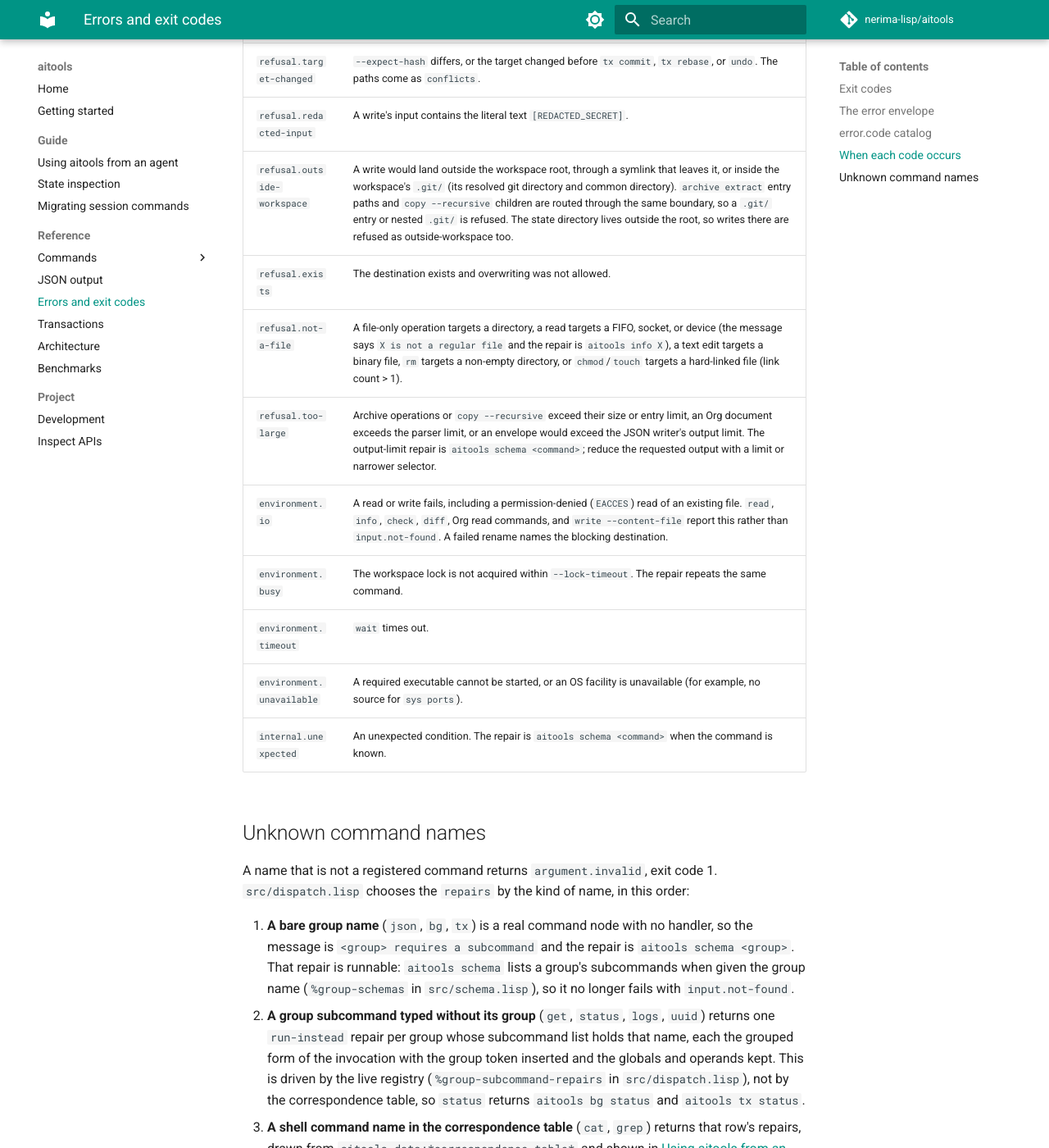
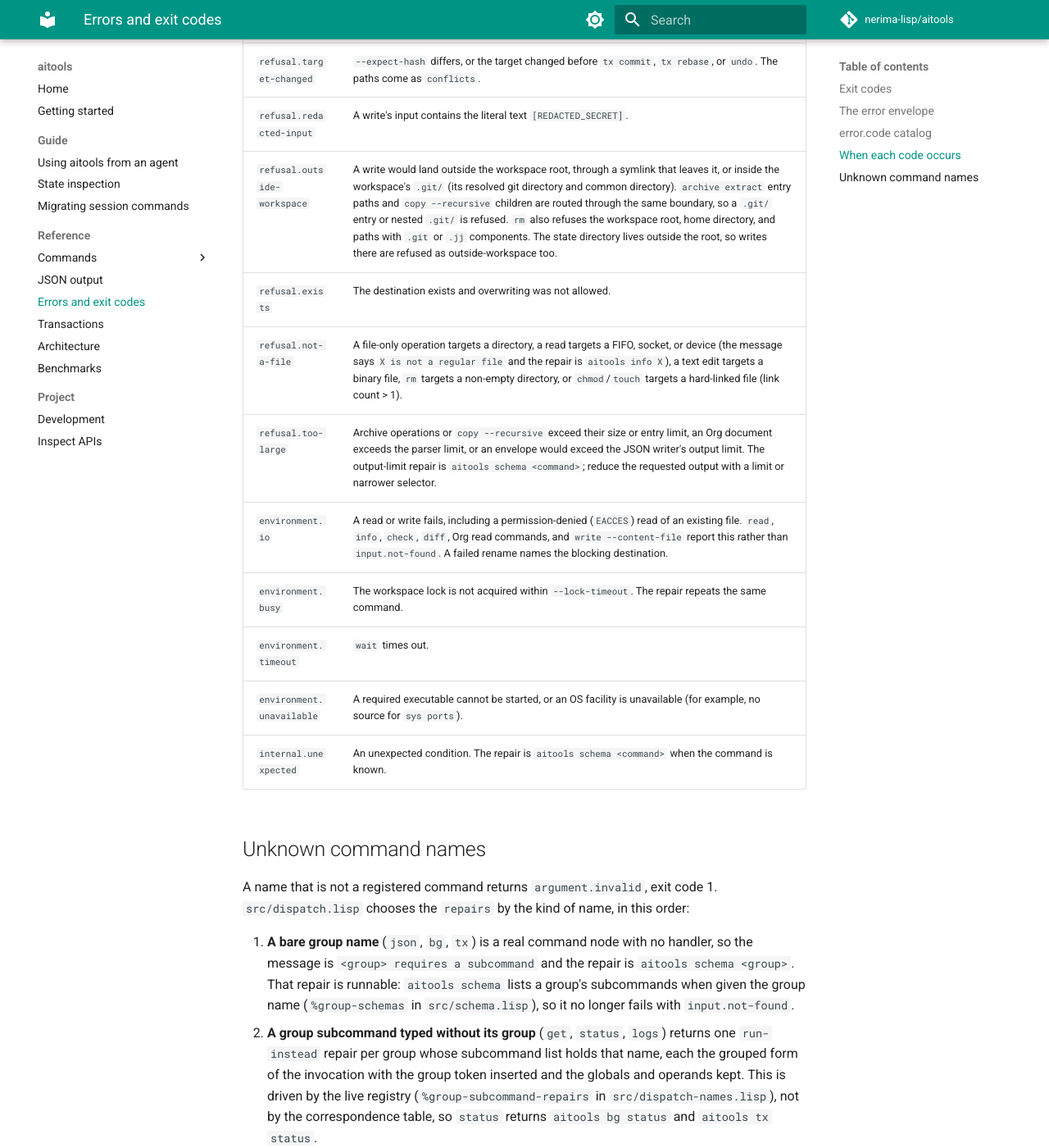
Before and after one commit to nerima-lisp/aitools, an MkDocs documentation site: the page built from docs/src/reference/errors.md, in a window 1280 px wide and 1400 px high, scrolled down 6503 px. Shown: the whole window at 82% size. Built offline with MkDocs 1.6.1 and Material for MkDocs 9.7.7, drawn with Linux system fonts in a browser that asks for light colours; comment, search, counter and statistics services are not loaded; some of the changed text lies outside the part shown.

Commit message:
Clarify error reference after command retirement
Update the group-repair registry details, distinguish correspondence-table names, and document the rm metadata guard.

```diff
--- a/docs/src/reference/errors.md
+++ b/docs/src/reference/errors.md
@@ -95,7 +95,7 @@ lock, and `internal.unexpected` for an uncaught condition
 | `selection.count-mismatch` | `--expect-count` differs from the actual count. |
 | `refusal.target-changed` | `--expect-hash` differs, or the target changed before `tx commit`, `tx rebase`, or `undo`. The paths come as `conflicts`. |
 | `refusal.redacted-input` | A write's input contains the literal text `[REDACTED_SECRET]`. |
-| `refusal.outside-workspace` | A write would land outside the workspace root, through a symlink that leaves it, or inside the workspace's `.git/` (its resolved git directory and common directory). `archive extract` entry paths and `copy --recursive` children are routed through the same boundary, so a `.git/` entry or nested `.git/` is refused. The state directory lives outside the root, so writes there are refused as outside-workspace too. |
+| `refusal.outside-workspace` | A write would land outside the workspace root, through a symlink that leaves it, or inside the workspace's `.git/` (its resolved git directory and common directory). `archive extract` entry paths and `copy --recursive` children are routed through the same boundary, so a `.git/` entry or nested `.git/` is refused. `rm` also refuses the workspace root, home directory, and paths with `.git` or `.jj` components. The state directory lives outside the root, so writes there are refused as outside-workspace too. |
 | `refusal.exists` | The destination exists and overwriting was not allowed. |
 | `refusal.not-a-file` | A file-only operation targets a directory, a read targets a FIFO, socket, or device (the message says `X is not a regular file` and the repair is `aitools info X`), a text edit targets a binary file, `rm` targets a non-empty directory, or `chmod`/`touch` targets a hard-linked file (link count > 1). |
 | `refusal.too-large` | Archive operations or `copy --recursive` exceed their size or entry limit, an Org document exceeds the parser limit, or an envelope would exceed the JSON writer's output limit. The output-limit repair is `aitools schema <command>`; reduce the requested output with a limit or narrower selector. |
@@ -116,14 +116,14 @@ this order:
    is `aitools schema <group>`. That repair is runnable: `aitools schema`
    lists a group's subcommands when given the group name (`%group-schemas`
    in `src/schema.lisp`), so it no longer fails with `input.not-found`.
-2. **A group subcommand typed without its group** (`get`, `status`, `logs`,
-   `uuid`) returns one `run-instead` repair per group whose subcommand list
+2. **A group subcommand typed without its group** (`get`, `status`, `logs`)
+   returns one `run-instead` repair per group whose subcommand list
    holds that name, each the grouped form of the invocation with the group
    token inserted and the globals and operands kept. This is driven by the
-   live registry (`%group-subcommand-repairs` in `src/dispatch.lisp`), not by
+   live registry (`%group-subcommand-repairs` in `src/dispatch-names.lisp`), not by
    the correspondence table, so `status` returns `aitools bg status` and
    `aitools tx status`.
-3. **A shell command name in the correspondence table** (`cat`, `grep`)
+3. **A correspondence-table name** (`cat`, `grep`, `uuid`)
    returns that row's repairs, drawn from `aitools.data:*correspondence-table*`
    and shown in [Using aitools from an agent](../guide/agents.md#shell-commands-and-their-aitools-replacements).
 4. **Any other name** gets the repair `aitools schema`.
```
